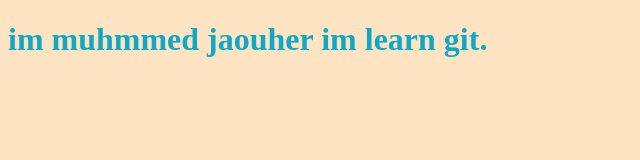
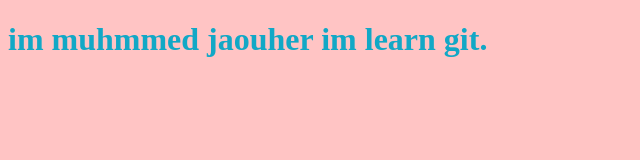
Before and after one commit to moejaouher/mygitproject, a plain HTML site: page index.html in a window 1280 px wide. Shown: the whole page, without its empty margins (0-640 px from the left). Drawn offline with Linux system fonts and the light colour scheme.

Commit message:
changing background color in css file

```diff
--- a/style.css
+++ b/style.css
@@ -2,5 +2,5 @@ h1{
     color: rgb(17, 168, 198);
 }
 body{
-    background-color: bisque;
+    background-color: rgb(255, 196, 196);
 }
```
